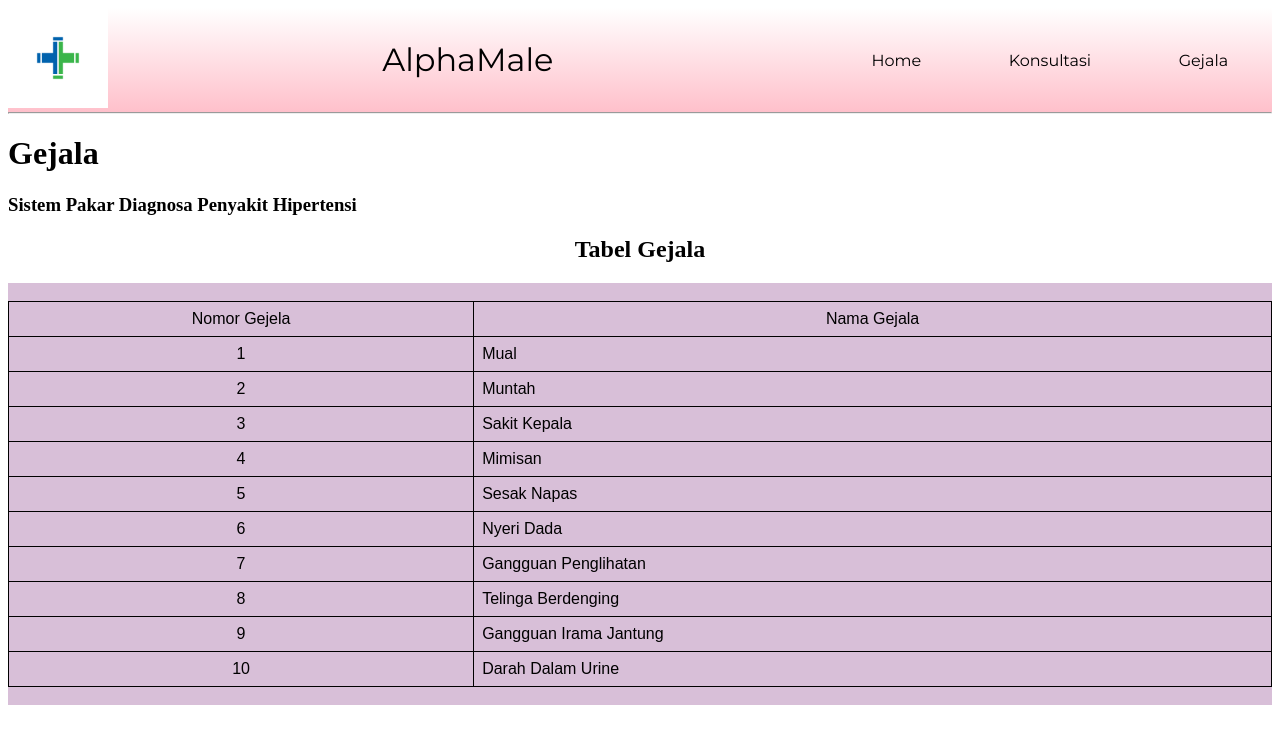
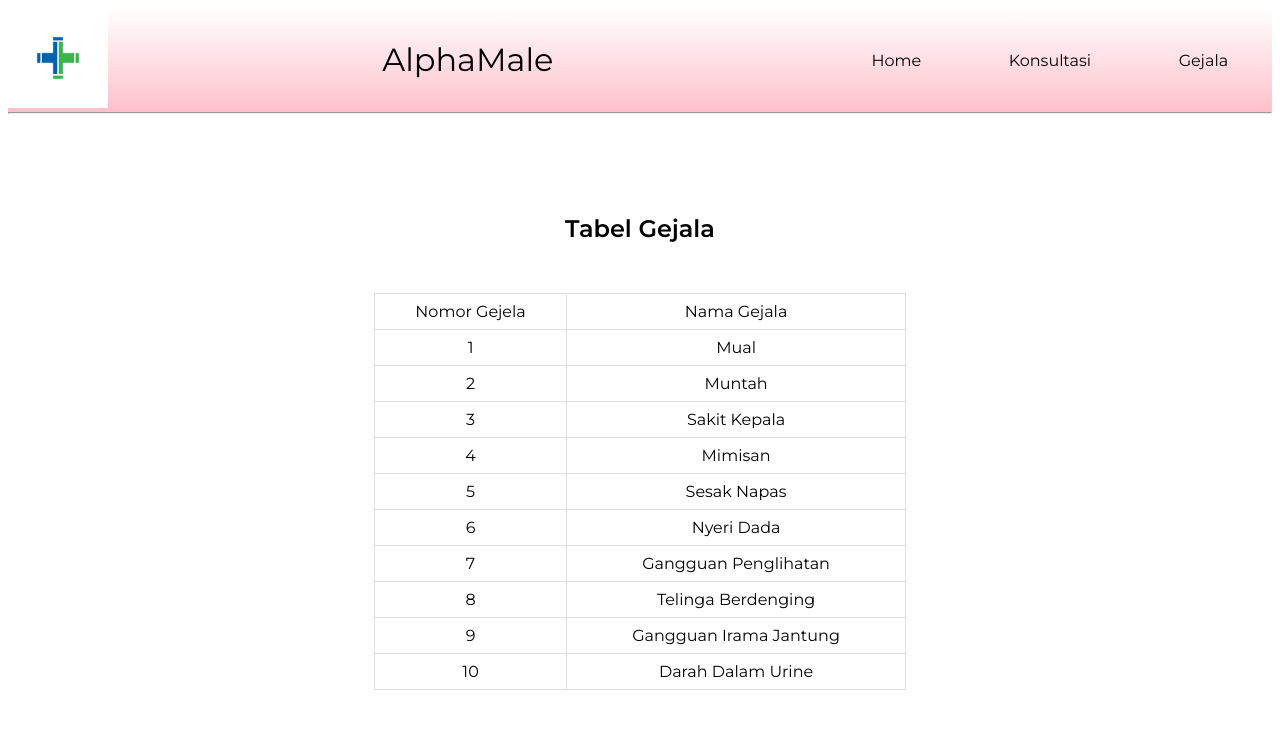
Before and after one commit to jryarianto/expert-system-hypertension, a PHP site: page /gejala.php in a window 1280 px wide. Shown: the top 744 px of the page. Run offline with PHP 8.4, Linux system fonts and the light colour scheme; data comes from the database, SQL or seed files in the repository.

Commit message:
gejala.php kelar

```diff
--- a/css/gejala.css
+++ b/css/gejala.css
@@ -1,37 +1,55 @@
 .bg1 {
-    background-color: thistle;
     height: auto;
-    width: 100%;
+    width: 50%;
 }
 
 .bg2 {
     margin: 5px;
-}
-
-.title {
-    font-weight: bold;
-    text-align: center;
+    margin-bottom: 10px;
 }
 
 #customer {
-    font-family: Arial, Helvetica, sans-serif;
     border-collapse: collapse;
-    width: 100%;
+    width: 50%;
+    margin-left: auto;
+    margin-right: auto;
 }
 
-#customer td, #customer th {
-    border: 1px solid black;
+#customer td,
+#customer th {
+    border: 1px solid #ddd;
     padding: 8px;
 }
 
-#customer tr:nth-child(even){background-color: #f2f2f2;}
+#customer tr:nth-child(even) {
+    background-color: #cecba3;
+}
 
-#customer tr:hover {background-color: #ddd;}
+#customer tr:hover {
+    background-color: #ddd;
+}
 
 #customer th {
     padding-top: 12px;
     padding-bottom: 12px;
     text-align: left;
-    background-color: #04AA6D;
     color: white;
 }
+
+
+body {
+    font-family: 'Montserrat', sans-serif;
+}
+
+h2 {
+    font-weight: 600;
+    text-align: center;
+    margin-top: 100px;
+}
+
+.tablebox {
+    margin-top: 50px;
+    margin-left: 100px;
+    margin-right: 100px;
+    margin-bottom: 100px;
+}
--- a/gejala.php
+++ b/gejala.php
@@ -7,25 +7,22 @@ $result = mysqli_query($conn, "SELECT * FROM gejala");
 <html lang="en">
 
 <head>
-    <meta charset="UTF-8">
-    <meta http-equiv="X-UA-Compatible" content="IE=edge">
-    <meta name="viewport" content="width=device-width, initial-scale=1.0">
+    <link rel="preconnect" href="https://fonts.googleapis.com">
+    <link rel="preconnect" href="https://fonts.gstatic.com" crossorigin>
     <link href="https://fonts.googleapis.com/css2?family=Montserrat:ital,wght@0,300;0,400;0,500;0,600;1,200&display=swap" rel="stylesheet">
     <title>Gejala Page</title>
     <link href="css/gejala.css" rel="stylesheet">
-    <link href="css/allpage.css" rel="stylesheet">
-    <?php include_once 'navbar.php' ?>
 </head>
 
 <body>
-    <h1>Gejala</h1>
-    <h3>Sistem Pakar Diagnosa Penyakit Hipertensi</h3>
+    <?php include 'navbar.php' ?>
     <h2 class="title">Tabel Gejala</h2>
-    <div class="bg1">
-        <di class="bg2">
+    <!-- <div class="bg1">
+        <div class="bg2"> -->
     <?php
     if (!$result || mysqli_num_rows($result) > 0) {
     ?>
+        <div class="tablebox">
             <table id="customer">
                 <thead>
                     <tr>
@@ -39,20 +36,21 @@ $result = mysqli_query($conn, "SELECT * FROM gejala");
                     <tbody>
                         <tr>
                             <td style="text-align: center;"><?php echo $row["id_gejala"]; ?></td>
-                                <td><?php echo $row["gejala"]; ?></td>
+                            <td style="text-align: center;"><?php echo $row["gejala"]; ?></td>
                         </tr>
                     </tbody>
                 <?php
                 }
                 ?>
             </table>
+        </div>
     <?php
     } else {
         echo "No result found";
     }
     ?>
-        </di>
-    </div>
+    <!-- </div>
+    </div> -->
 </body>
 
 </html>
--- a/index.php
+++ b/index.php
@@ -10,8 +10,6 @@
     <script src="https://cdn.jsdelivr.net/npm/bootstrap@5.0.2/dist/js/bootstrap.min.js" integrity="sha384-cVKIPhGWiC2Al4u+LWgxfKTRIcfu0JTxR+EQDz/bgldoEyl4H0zUF0QKbrJ0EcQF" crossorigin="anonymous"></script>
     <link href="css/index.css" rel="stylesheet">
     <link href="css/navbar.css" rel="stylesheet">
-    <link href="css/konsul.css" rel="stylesheet">
-    <link href="css/allpage.css" rel="stylesheet">
     <link rel="preconnect" href="https://fonts.googleapis.com">
     <link rel="preconnect" href="https://fonts.gstatic.com" crossorigin>
     <link href="https://fonts.googleapis.com/css2?family=Montserrat:ital,wght@0,300;0,400;0,500;0,600;1,200&display=swap" rel="stylesheet">
--- a/konsul.php
+++ b/konsul.php
@@ -8,7 +8,8 @@ $result = mysqli_query($conn, "SELECT * FROM gejala");
 <head>
     <title> Retrive data</title>
     <link href="css/konsul.css" rel="stylesheet">
-    <link href="css/allpage.css" rel="stylesheet">
+    <link rel="preconnect" href="https://fonts.googleapis.com">
+    <link rel="preconnect" href="https://fonts.gstatic.com" crossorigin>
     <link href="https://fonts.googleapis.com/css2?family=Montserrat:ital,wght@0,300;0,400;0,500;0,600;1,200&display=swap" rel="stylesheet">
 </head>
 
```
Also changed, not shown: css/konsul.css (+7 -1 lines). Lines whose indentation alone changed are shown as unchanged.
